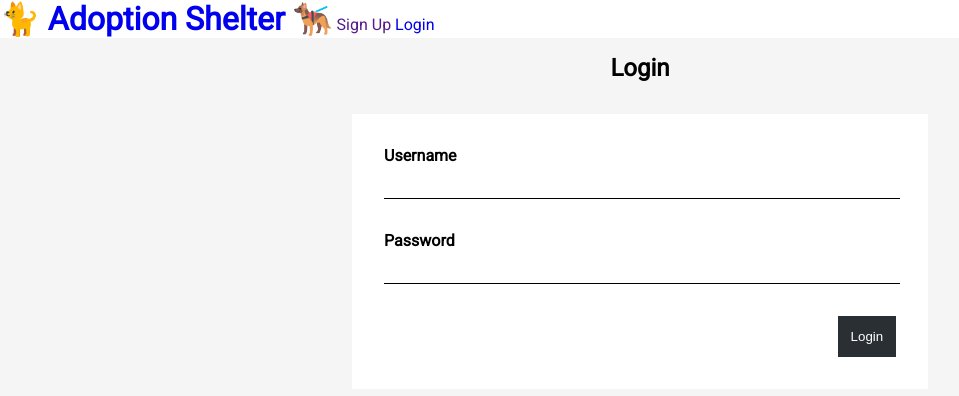
After one commit to Educorreia932/FEUP-LTW, a PHP site: page /login.php in a window 1280 px wide. The commit adds this page. Shown: the top 396 px of the page, without its empty margins (0-959 px from the left). Run offline with PHP 8.4, Linux system fonts and the light colour scheme; some libraries are stand-ins or nearby versions.

Commit message:
Initial project structure

```diff
--- /dev/null
+++ b/actions/action_login.php
@@ -0,0 +1 @@
+WIP
--- /dev/null
+++ b/actions/action_signup.php
@@ -0,0 +1 @@
+WIP
--- /dev/null
+++ b/login.php
@@ -0,0 +1,4 @@
+<?php
+    include_once("templates/common/header.php");
+    include_once("templates/login.php");
+?>
--- /dev/null
+++ b/style/forms.css
@@ -0,0 +1,56 @@
+section#login,
+section#register {
+    grid-column: start;
+}
+
+section#login h1,
+section#register h1 {
+    text-align: center;
+    margin-top: 0;
+    margin-bottom: 2rem;
+    padding-top: 1rem;
+}
+
+section#login form,
+section#register form {
+    background-color: white;
+    padding: 2rem;
+    width: 40%;
+    margin-left: auto;
+    margin-right: auto;
+}
+
+section#login form *,
+section#register form * {
+    display: block;
+}
+
+section#login form label,
+section#register form label {
+    font-weight: bold;
+}
+
+section#login form label input ,
+section#register form label input {
+    background: transparent;
+    border: none;
+    border-bottom: 1.5px solid black;
+    width: 100%;
+    margin-top: 1rem;
+    margin-bottom: 2rem;
+}
+
+section#login form input[type=submit],
+section#register form input[type=submit] {
+    margin-left: auto;
+    background-color: #2A2F33;
+    color: white;
+    padding: 0.8rem;
+    border: 0;
+}
+
+@media (max-width: 30em) {
+    section#register {
+        background-color: white;
+    }
+}
--- /dev/null
+++ b/style/style.css
@@ -0,0 +1,43 @@
+@import url('https://fonts.googleapis.com/css2?family=Roboto&display=swap');
+
+body {
+    font-family: 'Roboto', sans-serif;
+    background-color:whitesmoke;
+    margin: 0;
+}
+
+header {
+    background-color:white;
+}
+
+header * {
+    display: inline;
+}
+
+header h1 {
+    margin: 0;
+}
+
+a {
+    text-decoration: none;
+}
+
+nav#menu {
+    height: 100%;
+    position: fixed;
+    right: 0;
+    background-color: #111;
+    z-index: 1;
+}
+
+nav#menu a {
+    color: white;
+}
+
+section#adoption {
+    background-color: wheat;
+}
+
+section#adoption {
+    display: flex;
+}
--- /dev/null
+++ b/templates/common/header.php
@@ -0,0 +1,16 @@
+<!DOCTYPE html>
+<html>
+
+<head>
+    <title>Adoption Shelter</title>
+    <link rel="stylesheet" href="style/style.css">
+    <link rel="stylesheet" href="style/forms.css">
+    <script src="https://kit.fontawesome.com/57668fbb45.js" crossorigin="anonymous"></script>
+</head>
+
+<body>
+    <header>
+        <h1><a href="index.php">🐈 Adoption Shelter 🐕‍🦺</a></h1>
+        <a href="">Sign Up</a>
+        <a href="login.php">Login</a>
+    </header>
--- /dev/null
+++ b/templates/login.php
@@ -0,0 +1,12 @@
+<section id="login">
+	<h1>Login</h1>
+	<form action="actions/action_login.php" method="post">
+		<label>
+			Username <input type="text" name="username">
+		</label>
+		<label>
+			Password <input type="password" name="password">
+		</label>
+		<input type="submit" value="Login">
+	</form>
+</section>
--- /dev/null
+++ b/templates/signup.php
@@ -0,0 +1,4 @@
+<?php
+    include_once("templates/common/header.php");
+    include_once("templates/signup.php");
+?>
```
Also changed, not shown: index.php (+6 -23 lines), style.css (deleted, +0 -24 lines), Database.png (added), Navigation.png (added), README.md (added), README.txt (deleted), templates/common/footer.php (added), 1 other file.
